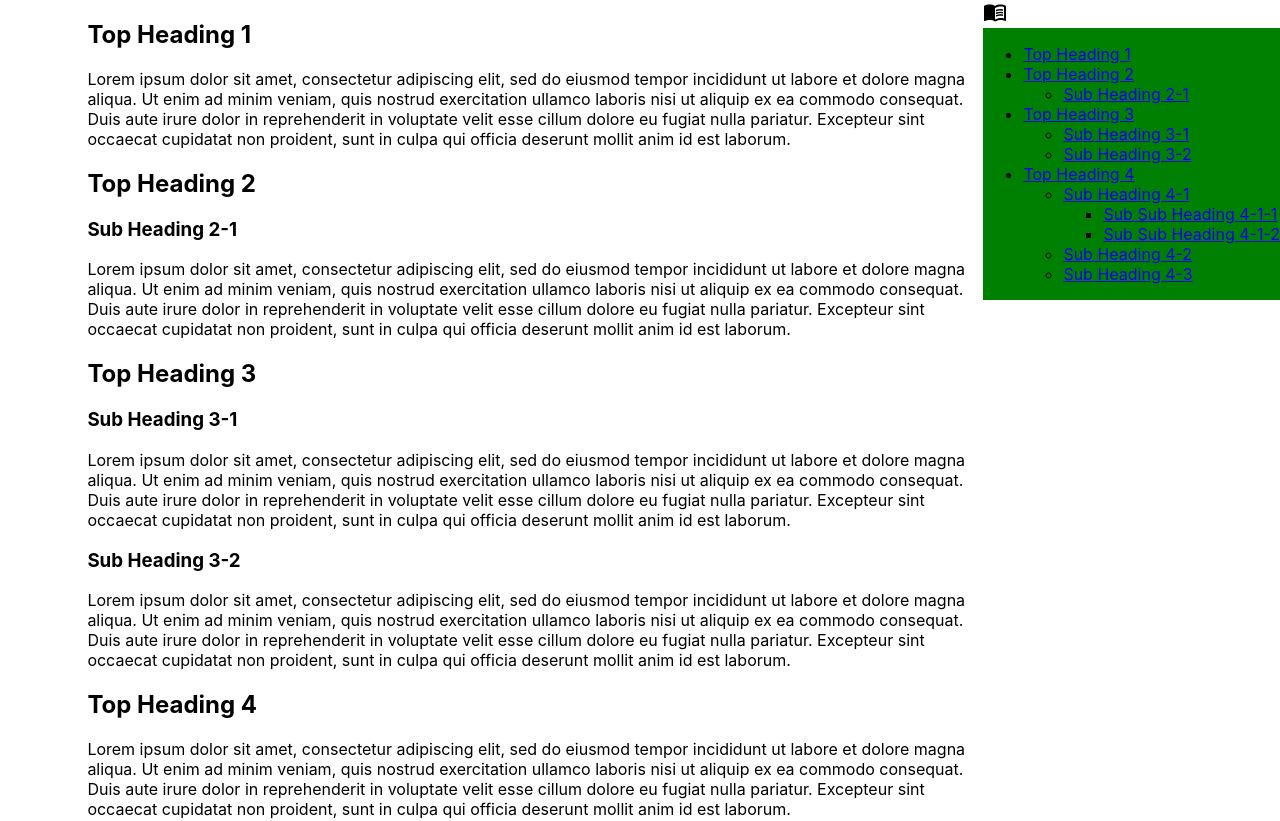
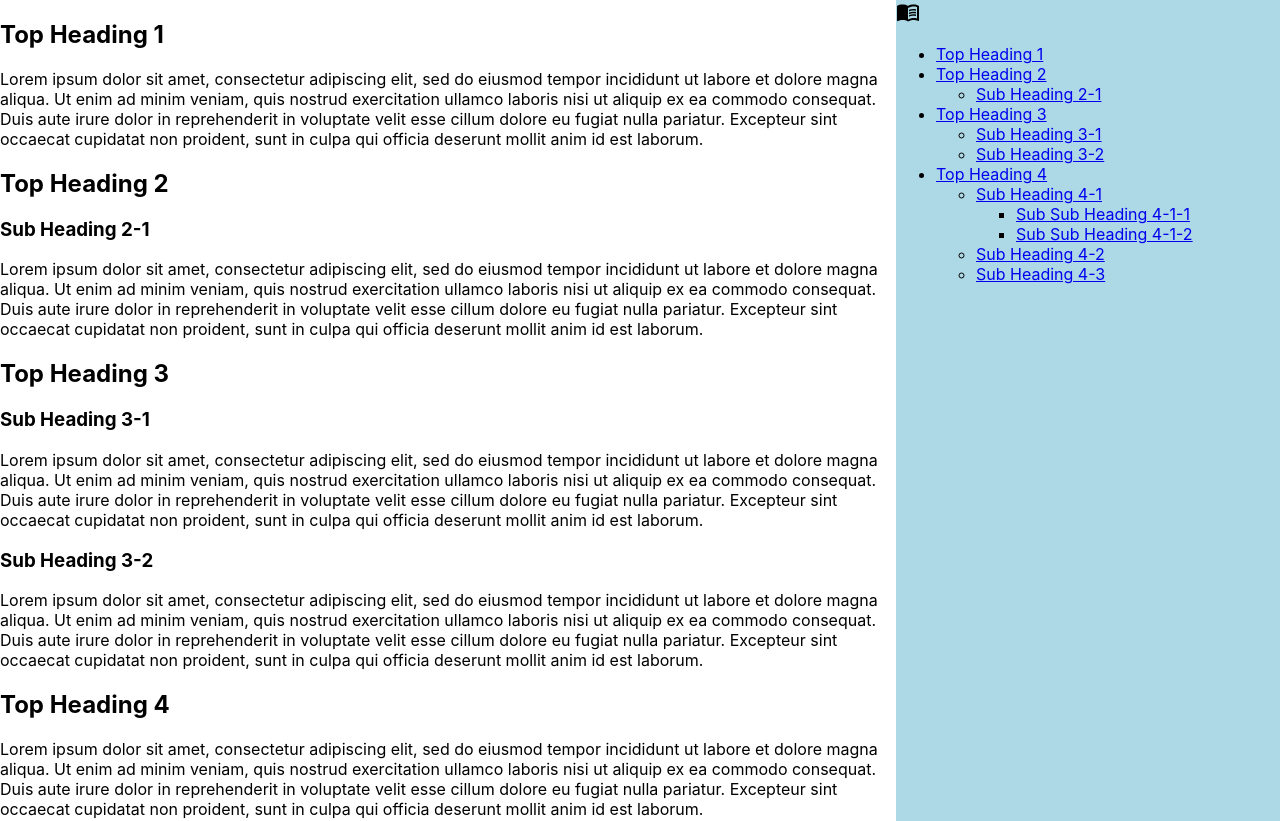
Before and after one commit to csimpson1/website_v2, a React (Create React App) app: page / in a window 1280 px wide. Shown: the top 821 px of the page. Built offline with nearby package versions, Linux system fonts and the light colour scheme.

Commit message:
trying something out with toc

```diff
--- a/src/components/blog/post/table-of-contents/TableOfContents.js
+++ b/src/components/blog/post/table-of-contents/TableOfContents.js
@@ -17,7 +17,8 @@ const Headings = ({ headings, showToc }) => {
 
   return (
     <>
-      <ul className={showToc ? 'opacity-zero-expand' : 'opacity-zero'}>
+      {showToc && (
+        <ul>
           {headings.map((heading) => (
             <li key={heading.id}>
               <a href={`#${heading.id}`} onClick={(e) => scrollHandler(e, heading.id)}>
@@ -48,6 +49,7 @@ const Headings = ({ headings, showToc }) => {
             </li>
           ))}
         </ul>
+      )}
     </>
   )
 }
@@ -66,10 +68,10 @@ const TableOfContents = () => {
     setTocExpanded(!isTocExpanded)
   }
   return (
-    <div>
+    <div className={isTocExpanded ? 'toc-container' : 'toc-container shrink-width-container'}>
       {!isTocExpanded && <BookOutlinedIcon onClick={(e) => handleTocExpansion(e)}></BookOutlinedIcon>}
       {isTocExpanded && <MenuBookOutlinedIcon onClick={(e) => handleTocExpansion(e)}></MenuBookOutlinedIcon>}
-      <nav className={isTocExpanded ? 'green-bg' : 'red-bg shrink-width'}>
+      <nav>
         <Headings headings={headings} showToc={isTocExpanded} />
       </nav>
     </div>
--- a/src/components/blog/post/table-of-contents/TableOfContents.scss
+++ b/src/components/blog/post/table-of-contents/TableOfContents.scss
@@ -1,4 +1,5 @@
-$toc-transition-time: 1s;
+$toc-transition-time: 0.25s;
+$toc-icon-size: 20px;
 
 nav {
     position: sticky;
@@ -6,6 +7,12 @@ nav {
     top: 10px;
     max-height: calc(100vh - 40px);
     overflow: hidden;
+    transition: width $toc-transition-time ease-in-out;
+    width: 100%;
+}
+
+.toc-container {
+    background-color:lightblue;
     transition: width $toc-transition-time ease-in-out;
     width: 100%;
 }
@@ -22,11 +29,17 @@ nav {
     width: 0%;
 }
 
+.shrink-width-container {
+    width: calc($toc-icon-size + 20px);
+}
+
 .opacity-zero {
     opacity: 0%;
+    overflow:hidden;
 }
 
 .opacity-zero-expand {
     opacity: 100%;
-    transition: opacity 0s $toc-transition-time;
+    overflow:hidden;
+    //transition: opacity 0s $toc-transition-time;
 }
```
Lines whose indentation alone changed are shown as unchanged.
